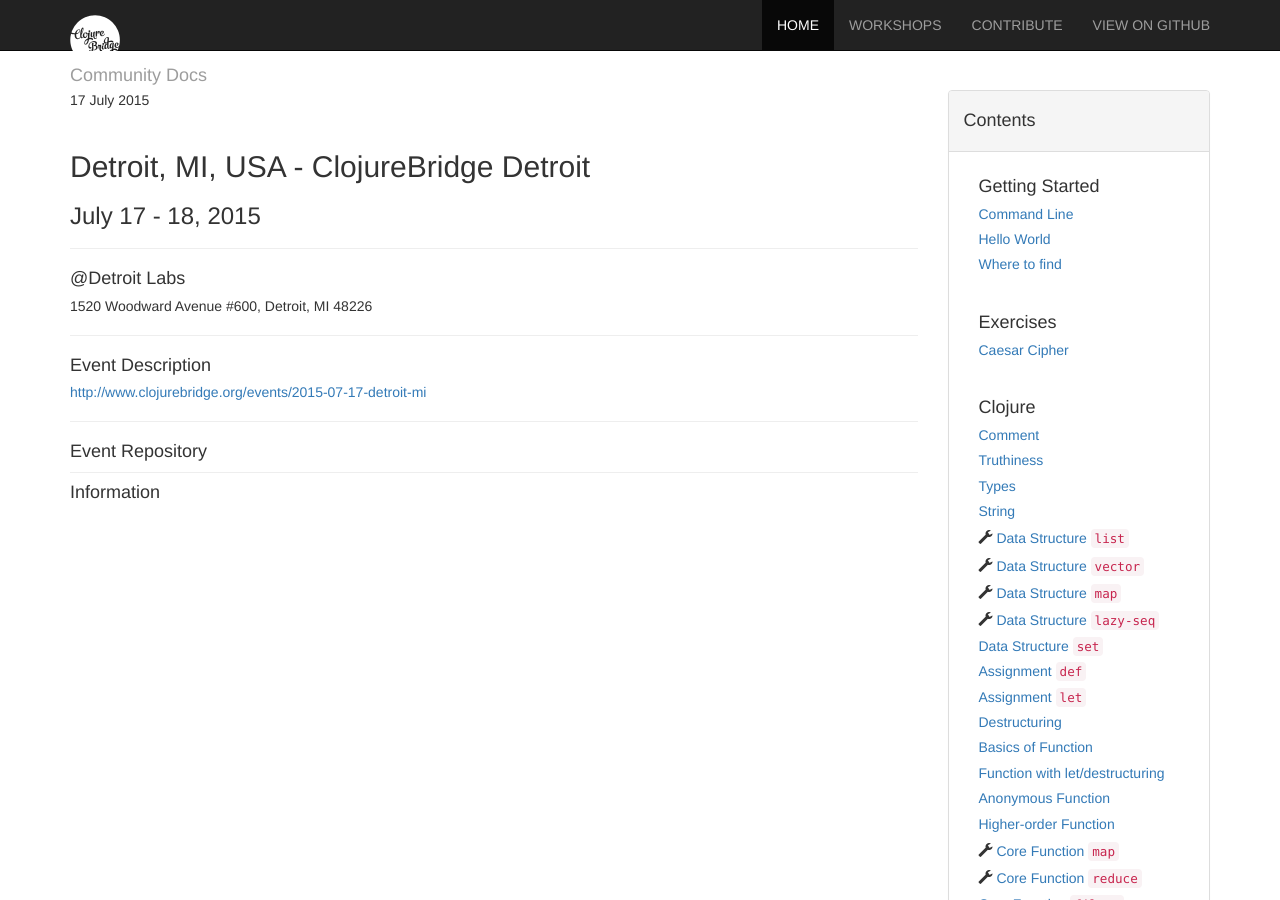
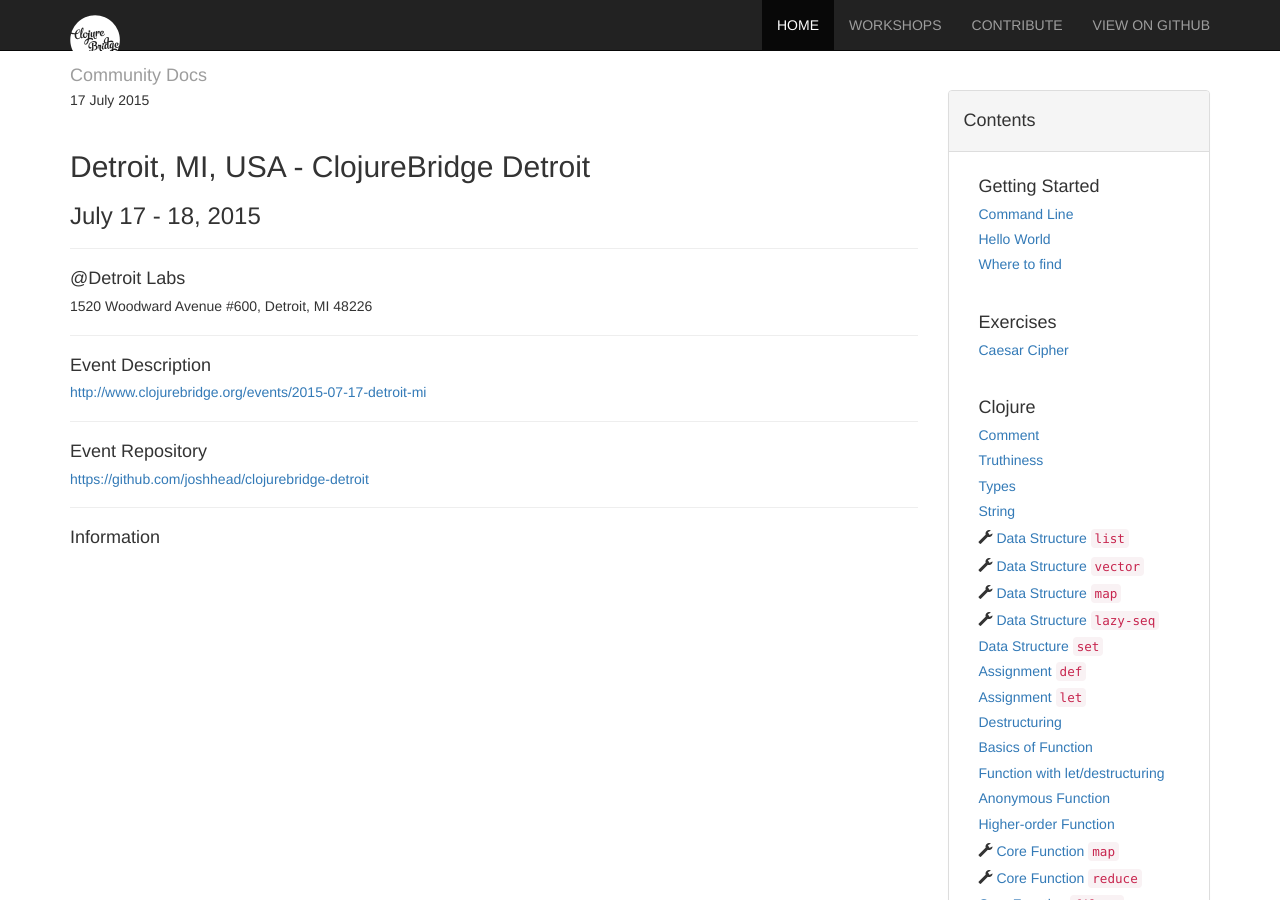
Before and after one commit to ClojureBridge/community-docs, a Jekyll site: the page built from _posts/2015-07-17-detroit-mi-usa.md, in a window 1280 px wide and 900 px high. Built offline with Jekyll 4.4.1, drawn with Linux system fonts in a browser that asks for light colours; nearby versions of some CDN libraries.

Commit message:
Adds event repository urls of Berlin and Detroit

```diff
--- a/_posts/2015-07-17-detroit-mi-usa.md
+++ b/_posts/2015-07-17-detroit-mi-usa.md
@@ -20,6 +20,7 @@
 
 #### Event Repository
 
+<https://github.com/joshhead/clojurebridge-detroit>
 {: .h5 }
 
 ---
```
Also changed, not shown: _posts/2015-07-10-berlin-deu.md (+1 -0 lines).
